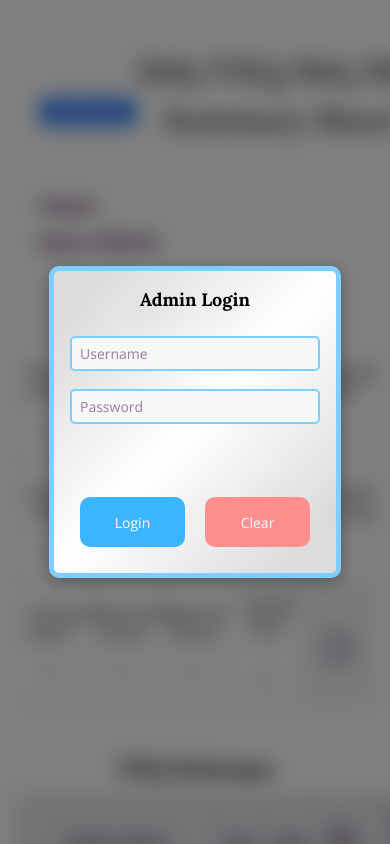
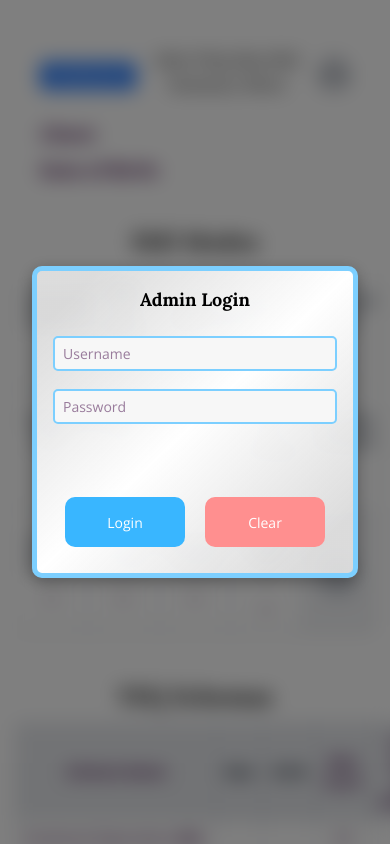
Before and after one commit to SasanTazayoni/integrate-therapy-form-manager, a React (Vite) app: page /integrate-therapy-form-manager/summary in a window 390 px wide. Shown: the top 844 px of the page. Built offline with nearby package versions, Linux system fonts and the light colour scheme; no server answers.

Commit message:
Update modal and SMI summary styles for responsive layout and card view

```diff
--- a/src/assets/css/styles.css
+++ b/src/assets/css/styles.css
@@ -46,8 +46,8 @@ body {
   position: fixed;
   top: 0;
   left: 0;
-  height: 100vh;
-  width: 100vw;
+  height: 100%;
+  width: 100%;
   background: rgba(0, 0, 0, 0.5);
   display: flex;
   align-items: center;
@@ -79,7 +79,7 @@ body {
   padding: 2rem;
   border-radius: 10px;
   box-shadow: 0 4px 16px rgba(0, 0, 0, 0.3);
-  width: 300px;
+  max-width: 300px;
   text-align: center;
   z-index: 12;
   border: 5px solid var(--color-border);
@@ -124,6 +124,20 @@ body {
   }
 }
 
+@media (max-width: 1024px) {
+  .wide-modal {
+    margin: 2rem;
+    max-width: calc(100% - 4rem);
+  }
+}
+
+@media (max-width: 768px) {
+  .wide-modal {
+    margin: 1rem;
+    max-width: calc(100% - 2rem);
+  }
+}
+
 @media screen and (max-width: 428px) {
   body {
     font-size: 14px;
@@ -134,24 +148,20 @@ body {
   }
 
   .modal {
-    width: 250px;
+    margin: 2rem;
+    max-width: calc(100% - 4rem);
     padding: 1rem;
   }
-}
 
-@media screen and (max-width: 376px) {
-  .modal {
-    width: 250px;
+  .wide-modal {
+    margin: 1rem;
+    max-width: calc(100% - 2rem);
   }
 }
 
 @media screen and (max-width: 324px) {
   body {
     font-size: 12px;
-  }
-
-  .modal {
-    width: 200px;
   }
 }
 
@@ -519,3 +529,40 @@ input.small-square-input::-webkit-inner-spin-button {
   -webkit-appearance: none;
   margin: 0;
 }
+
+.card-title {
+  font-size: 1.125rem;
+}
+
+@media screen and (max-width: 1024px) {
+  .title {
+    font-size: 1.5rem;
+    margin-bottom: 1rem;
+    line-height: 2rem;
+  }
+
+  .smi-completion-date {
+    font-size: 1rem;
+  }
+}
+
+@media (max-width: 768px) {
+  .title {
+    font-size: 1.5rem;
+    margin-bottom: 0.5rem;
+    line-height: 1.5rem;
+  }
+}
+
+@media (max-width: 480px) {
+  .card-title {
+    font-size: 1rem;
+  }
+}
+
+@media (max-width: 428px) {
+  .title {
+    font-size: 1rem;
+    line-height: 1.5rem;
+  }
+}
```
